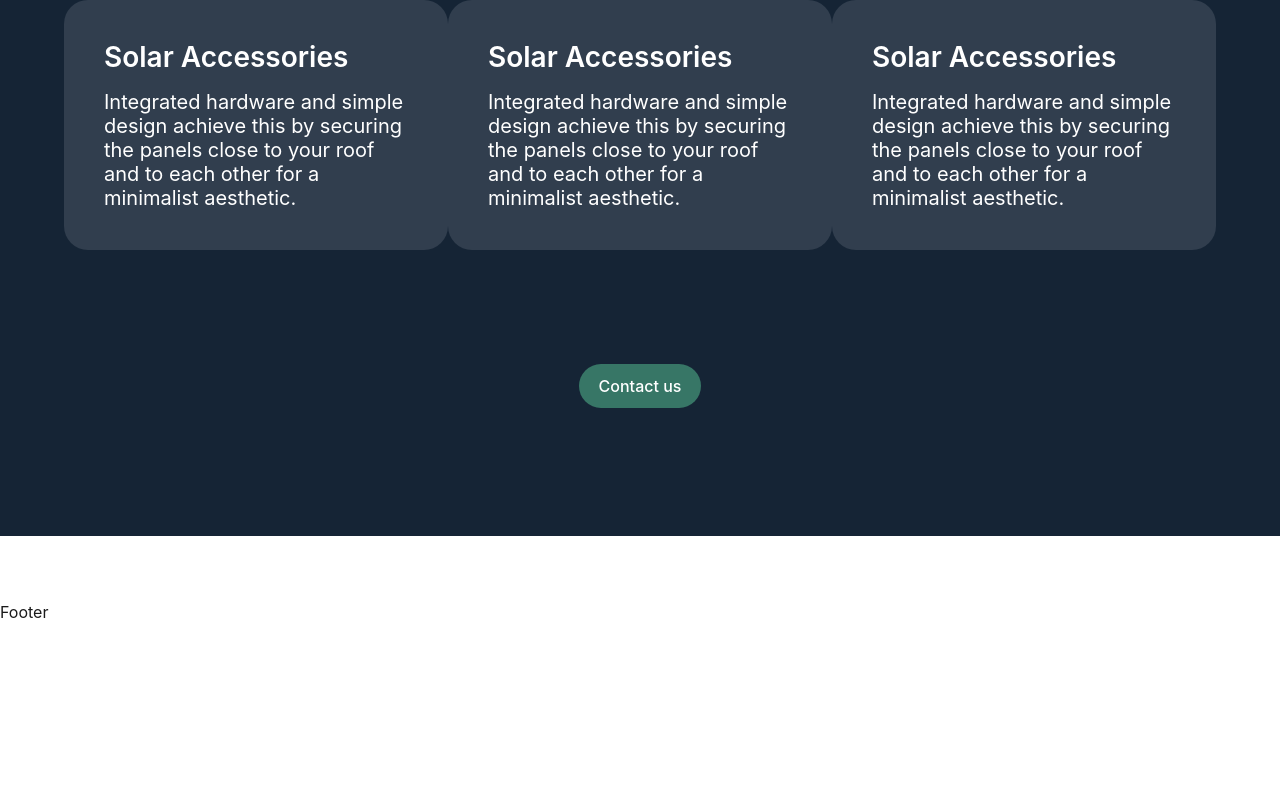
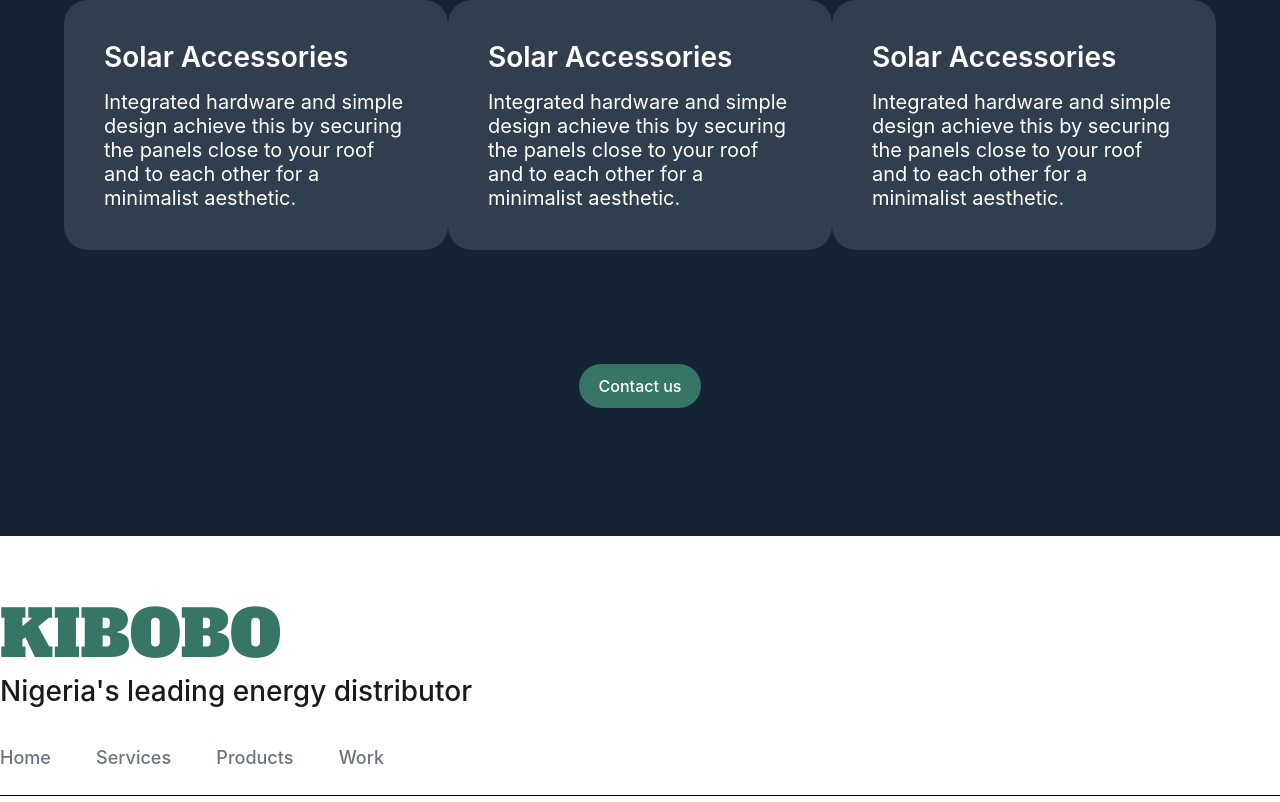
Before and after one commit to altBeck/kib, a React (Vite) app: page / in a window 1280 px wide. Shown: the part 1378-2180 px from the top of the page. Before the commit the page ends 2002 px from the top, so only its background shows below. Built offline with nearby package versions, Linux system fonts and the light colour scheme.

Commit message:
update-footer

```diff
--- a/src/components/footer/Footer.jsx
+++ b/src/components/footer/Footer.jsx
@@ -3,7 +3,21 @@ import './footer.css';
 
 const Footer = () => {
   return (
-    <div>Footer</div>
+    <div className="footer--container">
+      <div className="footer--header">
+        <h1>KIBOBO</h1>
+        <p>Nigeria's leading energy distributor</p>
+      </div>
+
+      <div className="nav--links">
+        <a href="#home">Home</a>
+        <a>Services</a>
+        <a>Products</a>
+        <a>Work</a>
+      </div>
+
+      <div className="line"></div>
+    </div>
   )
 }
 
--- a/src/components/footer/footer.css
+++ b/src/components/footer/footer.css
@@ -0,0 +1,64 @@
+.footer--container {
+  max-width: 1280px;
+  margin-left: auto;
+  margin-right: auto;
+  padding-bottom: 4em;
+}
+
+.footer--header h1 {
+  font-family: var(--font-family);
+  font-size: 64px;
+  color: #377666;
+}
+
+.footer--header p {
+  font-weight: 500;
+  font-size: 28px;
+  text-align: left;
+}
+
+.nav--links {
+  padding-top: 2rem;
+  display: flex;
+  width: 30%;
+  justify-content: space-between;
+  font-size: 18px;
+  font-weight: 500;
+  padding-bottom: 1.5rem;
+}
+
+.nav--links a {
+  color: #6B7480;
+}
+
+.nav--links a:active {
+  color: #1a1a1a;
+}
+
+.nav--links a:hover {
+  color: #1a1a1a;
+}
+
+
+.line {
+  border-top: 1px solid black;
+}
+
+@media screen and (max-width: 640px) {
+  .footer--container {
+    padding: 12px;
+    padding-bottom: 2rem;
+  }
+
+  .footer--header h1 {
+    font-size: 48px;
+  }
+
+  .footer--header p {
+    font-size: 18px;
+  }
+
+  .nav--links {
+    width: 85%;
+  }
+}
```
